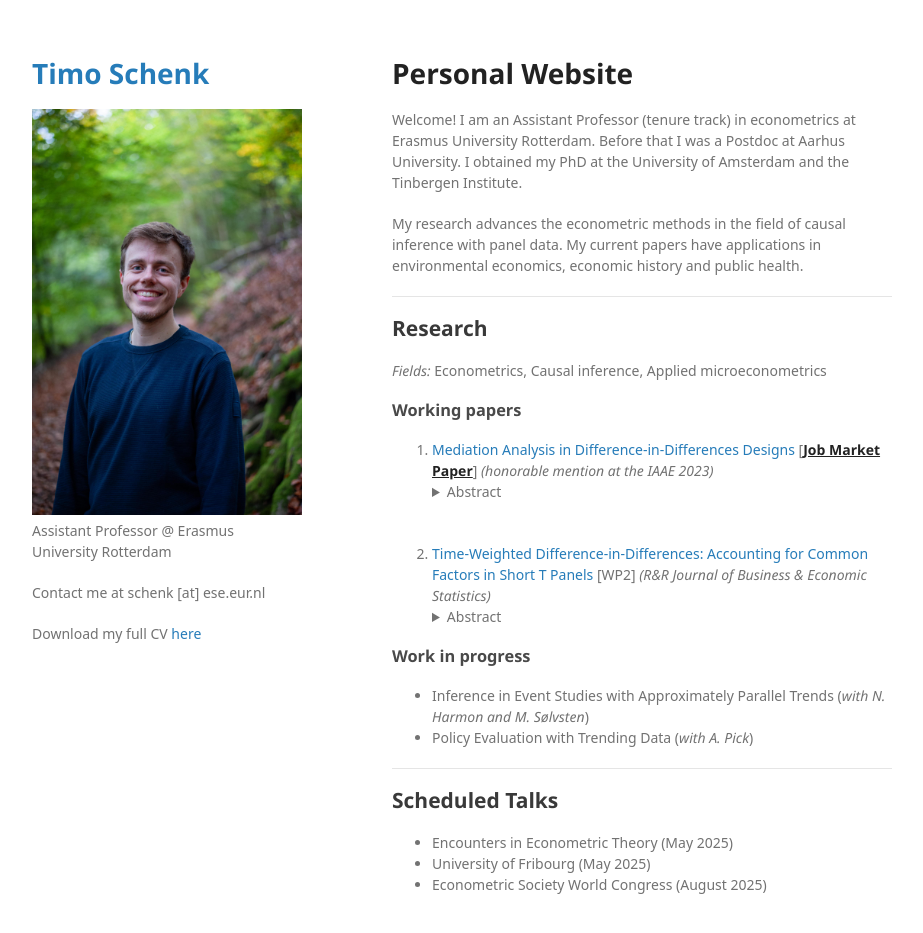
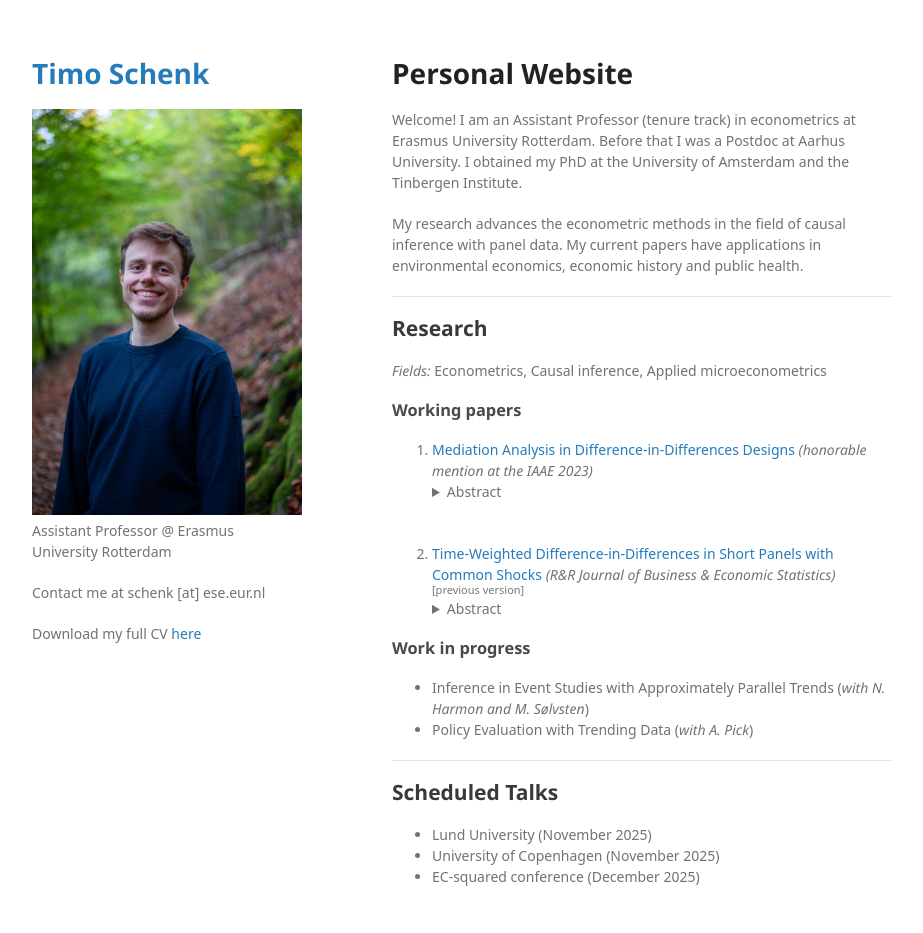
Before and after one commit to timoschenk/timoschenk.github.io, a Jekyll site: the page built from index.markdown, in a window 1280 px wide and 965 px high. Shown: the top 933 px of the window, without its empty margins (178-1101 px from the left). Built offline with Jekyll 4.4.1, drawn with Linux system fonts in a browser that asks for light colours; some web fonts are replaced; a script that is not in the unit is left out.

Commit message:
update website

```diff
--- a/index.markdown
+++ b/index.markdown
@@ -22,7 +22,7 @@ My current papers have applications in environmental economics, economic history
 
 ### Working papers
 
-1. [Mediation Analysis in Difference-in-Differences Designs](https://drive.google.com/file/d/130-EkbrX10qEfPcEJa-mZc1i5pk4P94o/view?usp=drive_link){:target="_blank"} [**<ins>Job Market Paper</ins>**] *(honorable mention at the IAAE 2023)*
+1. [Mediation Analysis in Difference-in-Differences Designs](https://drive.google.com/file/d/130-EkbrX10qEfPcEJa-mZc1i5pk4P94o/view?usp=drive_link){:target="_blank"}  *(honorable mention at the IAAE 2023)*
     <details>
 	    <summary>Abstract  </summary>
         <small>
@@ -35,11 +35,12 @@ My current papers have applications in environmental economics, economic history
         </small>
     </details><br>
 
-2. [Time-Weighted Difference-in-Differences: Accounting for Common Factors in Short T Panels](https://papers.tinbergen.nl/23004.pdf){:target="_blank"} [WP2] *(R&R Journal of Business & Economic Statistics)*
+2. [Time-Weighted Difference-in-Differences in Short Panels with Common Shocks](./assets/docs/twdid-v2-sep25.pdf){:target="_blank"} *(R&R Journal of Business & Economic Statistics)*
+    [<small>[previous version]</small>](https://papers.tinbergen.nl/23004.pdf){:target="_blank"}
     <details>
 	    <summary>Abstract</summary>
        <small>
-      I propose a time-weighted difference-in-differences (TWDID) estimation approach that is robust against time-varying common factors in short T panels. Time weighting substantially reduces both bias and variance compared to an unweighted DID estimator through balancing the pre-treatment and post-treatment factors. To conduct valid inference on the average treatment effect, I develop a correction term that adjusts conventional standard errors for the presence of weight estimation uncertainty. Revisiting a study on the effect of a cap-and-trade program on NOx emissions, TWDID estimation reduces the standard errors of the estimated treatment effect by 10% compared to a conventional DID approach.
+            This paper introduces a time-weighted difference-in-differences (TWDID) estimator for settings with few pre-treatment periods. Unlike conventional estimators, which use ﬁxed pre-treatment weights, TWDID assigns variance-minimizing weights determined by the within-group covariance matrix of outcomes. The proposed estimator is efficient in the considered class when parallel trends hold across all periods. I introduce violations of parallel trends through common factors that have heterogeneous e!ects on the outcome. I show that the weights reduce the inﬂuence of the confounding factors, yielding a smaller bias than conventional DiD estimators under mild assumptions on the factors. Revisiting the impact of a cap-and-trade program on NOx emissions, TWDID yields smaller and more precise estimates than conventional approaches.
        </small>
     </details>
 
@@ -52,6 +53,6 @@ My current papers have applications in environmental economics, economic history
 
 ## Scheduled Talks
 
--  Encounters in Econometric Theory (May 2025)
--  University of Fribourg (May 2025)
--  Econometric Society World Congress (August 2025)
+-  Lund University (November 2025)
+-  University of Copenhagen (November 2025)
+-  EC-squared conference (December 2025)
```
Also changed, not shown: 1 other file.
